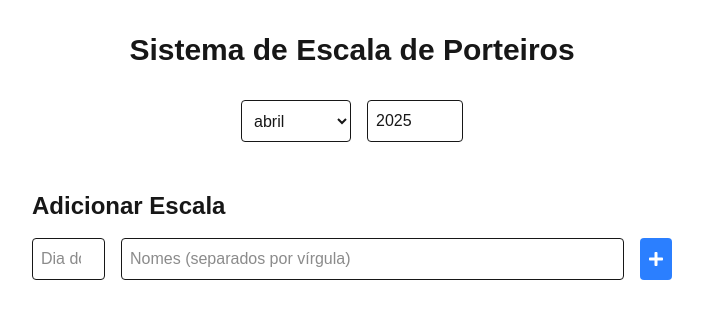
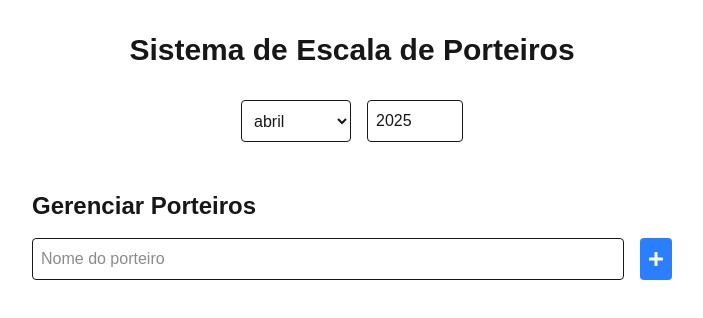
Before and after one commit to GustavoOrelio/Lista-CCB, a Next.js app: page / in a window 1280 px wide. Shown: the top 318 px of the page, without its empty margins (288-991 px from the left). Built offline with nearby package versions, Linux system fonts and the light colour scheme; what @react-pdf/renderer would draw is missing.

Commit message:
refactor: replace ScheduleForm with PeopleManager for managing personnel and update schedule generation logic

```diff
--- /dev/null
+++ b/app/components/PeopleManager.tsx
@@ -0,0 +1,63 @@
+'use client';
+
+import { useState, useEffect } from 'react';
+import { FaPlus, FaTrash } from 'react-icons/fa';
+
+interface PeopleManagerProps {
+  onPeopleChange: (people: string[]) => void;
+}
+
+export default function PeopleManager({ onPeopleChange }: PeopleManagerProps) {
+  const [people, setPeople] = useState<string[]>([]);
+  const [newPerson, setNewPerson] = useState('');
+
+  useEffect(() => {
+    onPeopleChange(people);
+  }, [people, onPeopleChange]);
+
+  const addPerson = () => {
+    if (newPerson.trim()) {
+      setPeople([...people, newPerson.trim()]);
+      setNewPerson('');
+    }
+  };
+
+  const removePerson = (index: number) => {
+    setPeople(people.filter((_, i) => i !== index));
+  };
+
+  return (
+    <div className="max-w-2xl mx-auto p-4">
+      <h2 className="text-2xl font-bold mb-4">Gerenciar Porteiros</h2>
+      <div className="flex gap-4 mb-4">
+        <input
+          type="text"
+          placeholder="Nome do porteiro"
+          value={newPerson}
+          onChange={(e) => setNewPerson(e.target.value)}
+          className="flex-1 border p-2 rounded"
+        />
+        <button
+          onClick={addPerson}
+          className="bg-blue-500 text-white p-2 rounded hover:bg-blue-600"
+        >
+          <FaPlus />
+        </button>
+      </div>
+
+      <div className="space-y-2">
+        {people.map((person, index) => (
+          <div key={index} className="flex items-center gap-4 p-2 border rounded">
+            <span>{person}</span>
+            <button
+              onClick={() => removePerson(index)}
+              className="ml-auto text-red-500 hover:text-red-700"
+            >
+              <FaTrash />
+            </button>
+          </div>
+        ))}
+      </div>
+    </div>
+  );
+}
--- a/app/components/ScheduleForm.tsx
+++ /dev/null
@@ -1,84 +0,0 @@
-'use client';
-
-import { useState, useEffect } from 'react';
-import { FaPlus, FaTrash } from 'react-icons/fa';
-
-interface ScheduleEntry {
-  day: number;
-  people: string[];
-}
-
-interface ScheduleFormProps {
-  onEntriesChange: (entries: ScheduleEntry[]) => void;
-}
-
-export default function ScheduleForm({ onEntriesChange }: ScheduleFormProps) {
-  const [entries, setEntries] = useState<ScheduleEntry[]>([]);
-  const [newDay, setNewDay] = useState('');
-  const [newPeople, setNewPeople] = useState('');
-
-  useEffect(() => {
-    onEntriesChange(entries);
-  }, [entries, onEntriesChange]);
-
-  const addEntry = () => {
-    if (newDay && newPeople) {
-      const day = parseInt(newDay);
-      if (day >= 1 && day <= 31) {
-        const people = newPeople.split(',').map(p => p.trim());
-        setEntries([...entries, { day, people }]);
-        setNewDay('');
-        setNewPeople('');
-      }
-    }
-  };
-
-  const removeEntry = (index: number) => {
-    setEntries(entries.filter((_, i) => i !== index));
-  };
-
-  return (
-    <div className="max-w-2xl mx-auto p-4">
-      <h2 className="text-2xl font-bold mb-4">Adicionar Escala</h2>
-      <div className="flex gap-4 mb-4">
-        <input
-          type="number"
-          placeholder="Dia do mês"
-          min="1"
-          max="31"
-          value={newDay}
-          onChange={(e) => setNewDay(e.target.value)}
-          className="border p-2 rounded"
-        />
-        <input
-          type="text"
-          placeholder="Nomes (separados por vírgula)"
-          value={newPeople}
-          onChange={(e) => setNewPeople(e.target.value)}
-          className="flex-1 border p-2 rounded"
-        />
-        <button
-          onClick={addEntry}
-          className="bg-blue-500 text-white p-2 rounded hover:bg-blue-600"
-        >
-          <FaPlus />
-        </button>
-      </div>
-
-      <div className="space-y-2">
-        {entries.map((entry, index) => (
-          <div key={index} className="flex items-center gap-4 p-2 border rounded">
-            <span className="font-bold">Dia {entry.day}:</span>
-            <span>{entry.people.join(', ')}</span>
-            <button
-              onClick={() => removeEntry(index)}
-              className="ml-auto text-red-500 hover:text-red-700"
-            >
-              <FaTrash />
-            </button>
-          </div>
-        ))}
-      </div>
-    </div>
-  );
-}
--- a/app/page.tsx
+++ b/app/page.tsx
@@ -2,22 +2,24 @@
 
 import { useState } from 'react';
 import { PDFDownloadLink } from '@react-pdf/renderer';
-import ScheduleForm from './components/ScheduleForm';
+import PeopleManager from './components/PeopleManager';
 import SchedulePDF from './components/SchedulePDF';
-
-interface ScheduleEntry {
-  day: number;
-  people: string[];
-}
+import { generateSchedule } from './utils/scheduleGenerator';
 
 export default function Home() {
-  const [entries, setEntries] = useState<ScheduleEntry[]>([]);
-  const [month, setMonth] = useState(new Date().toLocaleString('pt-BR', { month: 'long' }));
+  const [people, setPeople] = useState<string[]>([]);
+  const [month, setMonth] = useState(new Date().getMonth());
   const [year, setYear] = useState(new Date().getFullYear());
 
-  const handleEntriesChange = (newEntries: ScheduleEntry[]) => {
-    setEntries(newEntries);
+  const handlePeopleChange = (newPeople: string[]) => {
+    setPeople(newPeople);
   };
+
+  const getMonthName = (monthIndex: number) => {
+    return new Date(2000, monthIndex, 1).toLocaleString('pt-BR', { month: 'long' });
+  };
+
+  const entries = generateSchedule(people, month, year);
 
   return (
     <main className="min-h-screen p-8">
@@ -29,17 +31,14 @@ export default function Home() {
         <div className="mb-8 flex justify-center gap-4">
           <select
             value={month}
-            onChange={(e) => setMonth(e.target.value)}
+            onChange={(e) => setMonth(parseInt(e.target.value))}
             className="border p-2 rounded"
           >
-            {Array.from({ length: 12 }, (_, i) => {
-              const date = new Date(2000, i, 1);
-              return (
-                <option key={i} value={date.toLocaleString('pt-BR', { month: 'long' })}>
-                  {date.toLocaleString('pt-BR', { month: 'long' })}
-                </option>
-              );
-            })}
+            {Array.from({ length: 12 }, (_, i) => (
+              <option key={i} value={i}>
+                {getMonthName(i)}
+              </option>
+            ))}
           </select>
 
           <input
@@ -50,17 +49,23 @@ export default function Home() {
           />
         </div>
 
-        <ScheduleForm onEntriesChange={handleEntriesChange} />
+        <PeopleManager onPeopleChange={handlePeopleChange} />
 
         {entries.length > 0 && (
           <div className="mt-8 text-center">
             <PDFDownloadLink
-              document={<SchedulePDF entries={entries} month={month} year={year} />}
-              fileName={`escala-porteiros-${month}-${year}.pdf`}
+              document={
+                <SchedulePDF
+                  entries={entries}
+                  month={getMonthName(month)}
+                  year={year}
+                />
+              }
+              fileName={`escala-porteiros-${getMonthName(month)}-${year}.pdf`}
               className="bg-green-500 text-white px-4 py-2 rounded hover:bg-green-600"
             >
               {({ loading }) =>
-                loading ? 'Gerando PDF...' : 'Baixar PDF'
+                loading ? 'Gerando PDF...' : 'Baixar PDF da Escala'
               }
             </PDFDownloadLink>
           </div>
--- /dev/null
+++ b/app/utils/scheduleGenerator.ts
@@ -0,0 +1,40 @@
+interface ScheduleEntry {
+  day: number;
+  people: string[];
+}
+
+export function generateSchedule(
+  people: string[],
+  month: number,
+  year: number
+): ScheduleEntry[] {
+  if (people.length === 0) return [];
+
+  const entries: ScheduleEntry[] = [];
+  const daysInMonth = new Date(year, month + 1, 0).getDate();
+  let currentPersonIndex = 0;
+
+  for (let day = 1; day <= daysInMonth; day++) {
+    const date = new Date(year, month, day);
+    const dayOfWeek = date.getDay();
+
+    // 2 = Tuesday, 6 = Saturday
+    if (dayOfWeek === 2 || dayOfWeek === 6) {
+      // Select 2 people for each service
+      const peopleForDay = [
+        people[currentPersonIndex % people.length],
+        people[(currentPersonIndex + 1) % people.length],
+      ];
+
+      entries.push({
+        day,
+        people: peopleForDay,
+      });
+
+      // Move to next pair of people
+      currentPersonIndex += 2;
+    }
+  }
+
+  return entries;
+}
```
